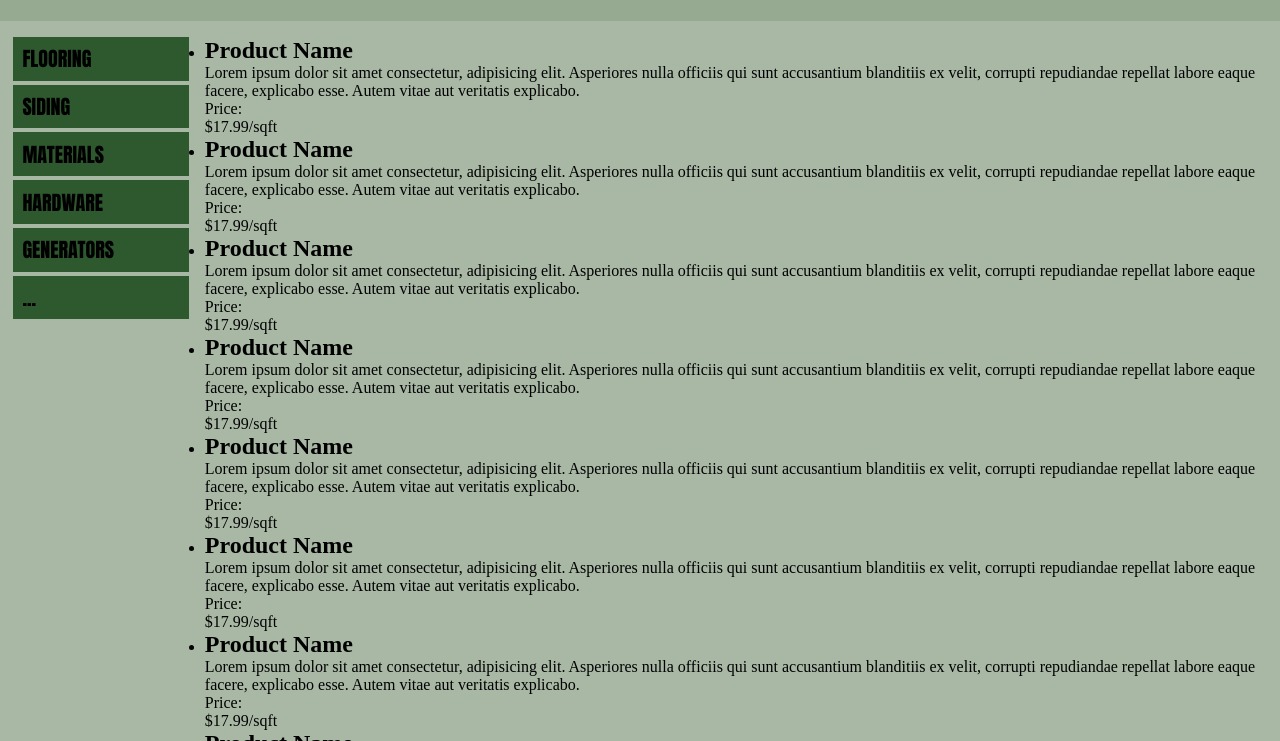
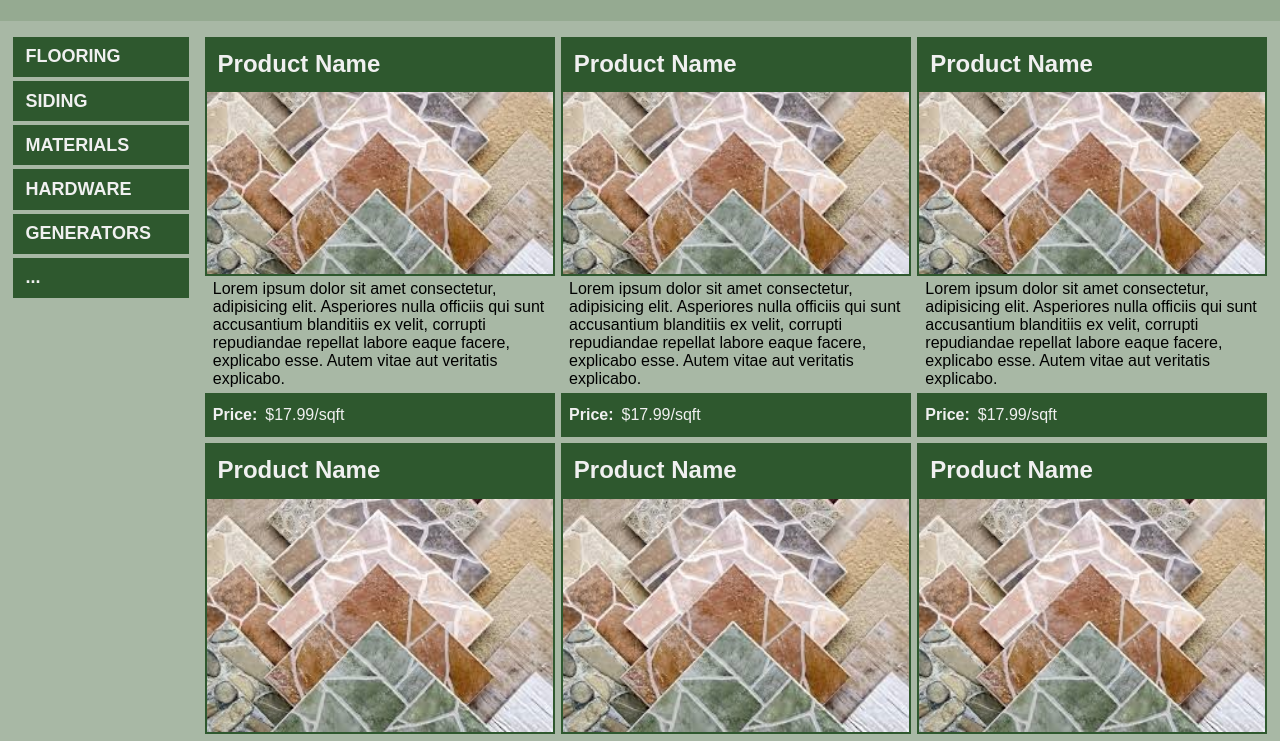
Before and after one commit to PatrickJMcArdle/U1B9.qwirty, a plain HTML site: page index.html in a window 1280 px wide. Shown: the part 119-860 px from the top of the page. Drawn offline with Linux system fonts and the light colour scheme.

Commit message:
article styled, not scrolling down, need footer

```diff
--- /dev/null
+++ b/css/article.css
@@ -0,0 +1,62 @@
+article {
+ display: flex;
+}
+
+article ul {
+    display: grid;
+    grid-template-columns: repeat(auto-fit, minmax(20rem, 1fr));
+    grid-template-rows: 25rem;
+    gap: 0.4rem;
+}
+
+.product {
+    display: flex;
+    flex-direction: column;
+}
+
+.product h2 {
+    background-color: rgb(46, 88, 46);
+    color: rgb(240, 240, 240);
+    font-family: Arial, Helvetica, sans-serif;
+    padding: 0.8rem 0.8rem;
+}
+
+.product figure {
+    flex: 1;
+    height: 0%;
+    border: 2px solid rgb(46, 88, 46);
+}
+
+.product img {
+    width: 100%;
+    height: 100%;
+    object-fit: cover;
+}
+
+.description {
+    padding: 0.3rem 0.5rem;
+    font-family: Arial, Helvetica, sans-serif;
+}
+
+.product footer {
+    display: flex;
+    background-color: rgb(46, 88, 46);
+    padding: 0.8rem 0.5rem;
+}
+
+.product footer dl {
+    display: flex;
+    gap: 0.5rem;
+
+}
+
+.product dt {
+    color: rgb(240, 240, 240);
+    font-family: Arial, Helvetica, sans-serif;
+    font-weight: bold;
+}
+
+.product dd {
+    color: rgb(240, 240, 240);
+    font-family: Arial, Helvetica, sans-serif;
+}
--- a/css/index.css
+++ b/css/index.css
@@ -9,6 +9,7 @@ body {
     height: 100vh;
     margin: 0;
     padding: 0;
+    overflow-x: hidden;
 }
 
 main {
--- a/css/sidebar.css
+++ b/css/sidebar.css
@@ -7,9 +7,10 @@ aside {
 
 aside a:link {
     text-decoration: none;
-    color: #000;
-    font-size: 2.5vh;
-    font-family: Impact, Haettenschweiler, 'Arial Narrow Bold', sans-serif;
-    padding: 0.4rem 0.6rem;
+    color: rgb(240, 240, 240);
+    font-size: 2.25vh;
+    font-family: Arial, Helvetica, sans-serif;
+    font-weight: bolder;
+    padding: 0.6rem 0.8rem;
     background-color: rgb(46, 88, 46);
 }
--- a/index.html
+++ b/index.html
@@ -7,6 +7,7 @@
     <link rel="stylesheet" href="css/index.css">
     <link rel="stylesheet" href="css/indexHeader.css">
     <link rel="stylesheet" href="css/sidebar.css">
+    <link rel="stylesheet" href="css/article.css">
 </head>
 <body>
     <header>
@@ -40,9 +41,11 @@
         </aside>
         <article>
             <ul>
-                <li>
+                <li class="product">
                     <h2>Product Name</h2>
-                    <figure></figure>
+                    <figure>
+                        <img src="images/tiless.jpg" alt="product photo">
+                    </figure>
                     <p class="description">Lorem ipsum dolor sit amet consectetur, adipisicing elit. Asperiores nulla officiis qui sunt accusantium blanditiis ex velit, corrupti repudiandae repellat labore eaque facere, explicabo esse. Autem vitae aut veritatis explicabo.</p>
                     <footer>
                         <dl>
@@ -51,9 +54,11 @@
                         </dl>
                     </footer>
                 </li>
-                <li>
+                <li class="product">
                     <h2>Product Name</h2>
-                    <figure></figure>
+                    <figure>
+                        <img src="images/tiless.jpg" alt="product photo">
+                    </figure>
                     <p class="description">Lorem ipsum dolor sit amet consectetur, adipisicing elit. Asperiores nulla officiis qui sunt accusantium blanditiis ex velit, corrupti repudiandae repellat labore eaque facere, explicabo esse. Autem vitae aut veritatis explicabo.</p>
                     <footer>
                         <dl>
@@ -62,9 +67,11 @@
                         </dl>
                     </footer>
                 </li>
-                <li>
+                <li class="product">
                     <h2>Product Name</h2>
-                    <figure></figure>
+                    <figure>
+                        <img src="images/tiless.jpg" alt="product photo">
+                    </figure>
                     <p class="description">Lorem ipsum dolor sit amet consectetur, adipisicing elit. Asperiores nulla officiis qui sunt accusantium blanditiis ex velit, corrupti repudiandae repellat labore eaque facere, explicabo esse. Autem vitae aut veritatis explicabo.</p>
                     <footer>
                         <dl>
@@ -73,9 +80,11 @@
                         </dl>
                     </footer>
                 </li>
-                <li>
+                <li class="product">
                     <h2>Product Name</h2>
-                    <figure></figure>
+                    <figure>
+                        <img src="images/tiless.jpg" alt="product photo">
+                    </figure>
                     <p class="description">Lorem ipsum dolor sit amet consectetur, adipisicing elit. Asperiores nulla officiis qui sunt accusantium blanditiis ex velit, corrupti repudiandae repellat labore eaque facere, explicabo esse. Autem vitae aut veritatis explicabo.</p>
                     <footer>
                         <dl>
@@ -84,9 +93,11 @@
                         </dl>
                     </footer>
                 </li>
-                <li>
+                <li class="product">
                     <h2>Product Name</h2>
-                    <figure></figure>
+                    <figure>
+                        <img src="images/tiless.jpg" alt="product photo">
+                    </figure>
                     <p class="description">Lorem ipsum dolor sit amet consectetur, adipisicing elit. Asperiores nulla officiis qui sunt accusantium blanditiis ex velit, corrupti repudiandae repellat labore eaque facere, explicabo esse. Autem vitae aut veritatis explicabo.</p>
                     <footer>
                         <dl>
@@ -95,9 +106,11 @@
                         </dl>
                     </footer>
                 </li>
-                <li>
+                <li class="product">
                     <h2>Product Name</h2>
-                    <figure></figure>
+                    <figure>
+                        <img src="images/tiless.jpg" alt="product photo">
+                    </figure>
                     <p class="description">Lorem ipsum dolor sit amet consectetur, adipisicing elit. Asperiores nulla officiis qui sunt accusantium blanditiis ex velit, corrupti repudiandae repellat labore eaque facere, explicabo esse. Autem vitae aut veritatis explicabo.</p>
                     <footer>
                         <dl>
@@ -106,9 +119,11 @@
                         </dl>
                     </footer>
                 </li>
-                <li>
+                <li class="product">
                     <h2>Product Name</h2>
-                    <figure></figure>
+                    <figure>
+                        <img src="images/tiless.jpg" alt="product photo">
+                    </figure>
                     <p class="description">Lorem ipsum dolor sit amet consectetur, adipisicing elit. Asperiores nulla officiis qui sunt accusantium blanditiis ex velit, corrupti repudiandae repellat labore eaque facere, explicabo esse. Autem vitae aut veritatis explicabo.</p>
                     <footer>
                         <dl>
@@ -117,9 +132,11 @@
                         </dl>
                     </footer>
                 </li>
-                <li>
+                <li class="product">
                     <h2>Product Name</h2>
-                    <figure></figure>
+                    <figure>
+                        <img src="images/tiless.jpg" alt="product photo">
+                    </figure>
                     <p class="description">Lorem ipsum dolor sit amet consectetur, adipisicing elit. Asperiores nulla officiis qui sunt accusantium blanditiis ex velit, corrupti repudiandae repellat labore eaque facere, explicabo esse. Autem vitae aut veritatis explicabo.</p>
                     <footer>
                         <dl>
@@ -128,9 +145,11 @@
                         </dl>
                     </footer>
                 </li>
-                <li>
+                <li class="product">
                     <h2>Product Name</h2>
-                    <figure></figure>
+                    <figure>
+                        <img src="images/tiless.jpg" alt="product photo">
+                    </figure>
                     <p class="description">Lorem ipsum dolor sit amet consectetur, adipisicing elit. Asperiores nulla officiis qui sunt accusantium blanditiis ex velit, corrupti repudiandae repellat labore eaque facere, explicabo esse. Autem vitae aut veritatis explicabo.</p>
                     <footer>
                         <dl>
@@ -139,9 +158,11 @@
                         </dl>
                     </footer>
                 </li>
-                <li>
+                <li class="product">
                     <h2>Product Name</h2>
-                    <figure></figure>
+                    <figure>
+                        <img src="images/tiless.jpg" alt="product photo">
+                    </figure>
                     <p class="description">Lorem ipsum dolor sit amet consectetur, adipisicing elit. Asperiores nulla officiis qui sunt accusantium blanditiis ex velit, corrupti repudiandae repellat labore eaque facere, explicabo esse. Autem vitae aut veritatis explicabo.</p>
                     <footer>
                         <dl>
@@ -150,9 +171,11 @@
                         </dl>
                     </footer>
                 </li>
-                <li>
+                <li class="product">
                     <h2>Product Name</h2>
-                    <figure></figure>
+                    <figure>
+                        <img src="images/tiless.jpg" alt="product photo">
+                    </figure>
                     <p class="description">Lorem ipsum dolor sit amet consectetur, adipisicing elit. Asperiores nulla officiis qui sunt accusantium blanditiis ex velit, corrupti repudiandae repellat labore eaque facere, explicabo esse. Autem vitae aut veritatis explicabo.</p>
                     <footer>
                         <dl>
@@ -161,9 +184,11 @@
                         </dl>
                     </footer>
                 </li>
-                <li>
+                <li class="product">
                     <h2>Product Name</h2>
-                    <figure></figure>
+                    <figure>
+                        <img src="images/tiless.jpg" alt="product photo">
+                    </figure>
                     <p class="description">Lorem ipsum dolor sit amet consectetur, adipisicing elit. Asperiores nulla officiis qui sunt accusantium blanditiis ex velit, corrupti repudiandae repellat labore eaque facere, explicabo esse. Autem vitae aut veritatis explicabo.</p>
                     <footer>
                         <dl>
@@ -175,7 +200,7 @@
             </ul>
         </article>
     </main>
-    <footer>
+    <footer class="endfooter">
 
     </footer>
 </body>
```
Also changed, not shown: images/tiless.jpg (added).
